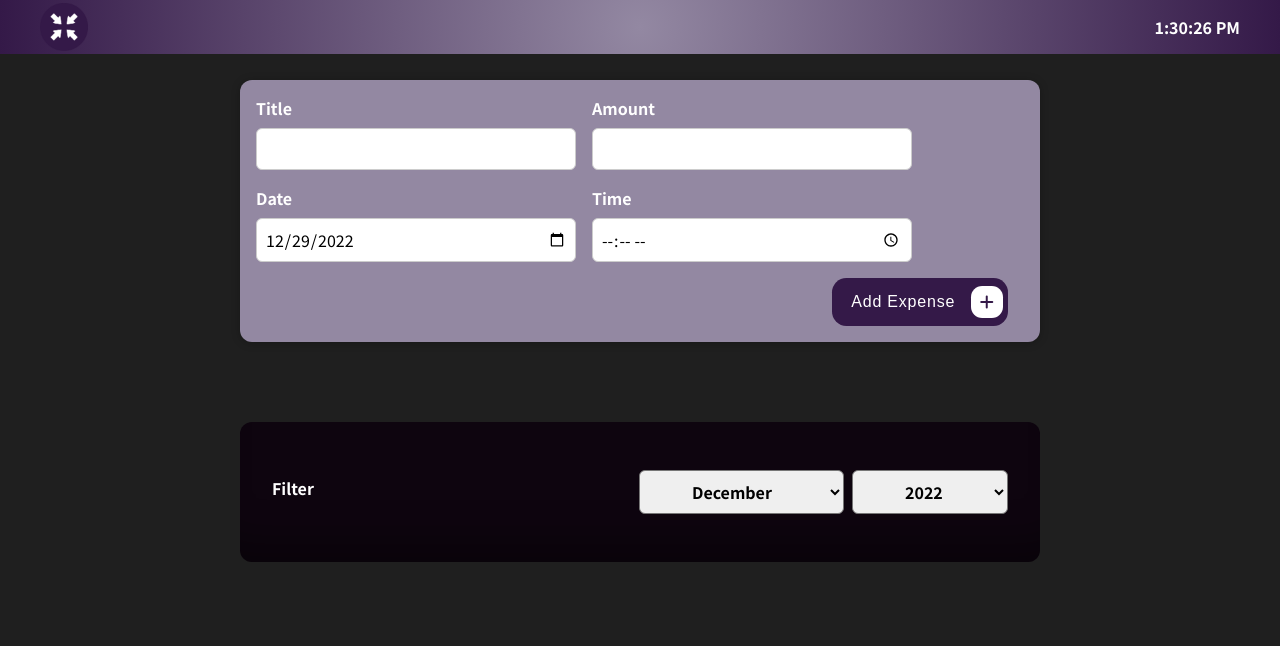
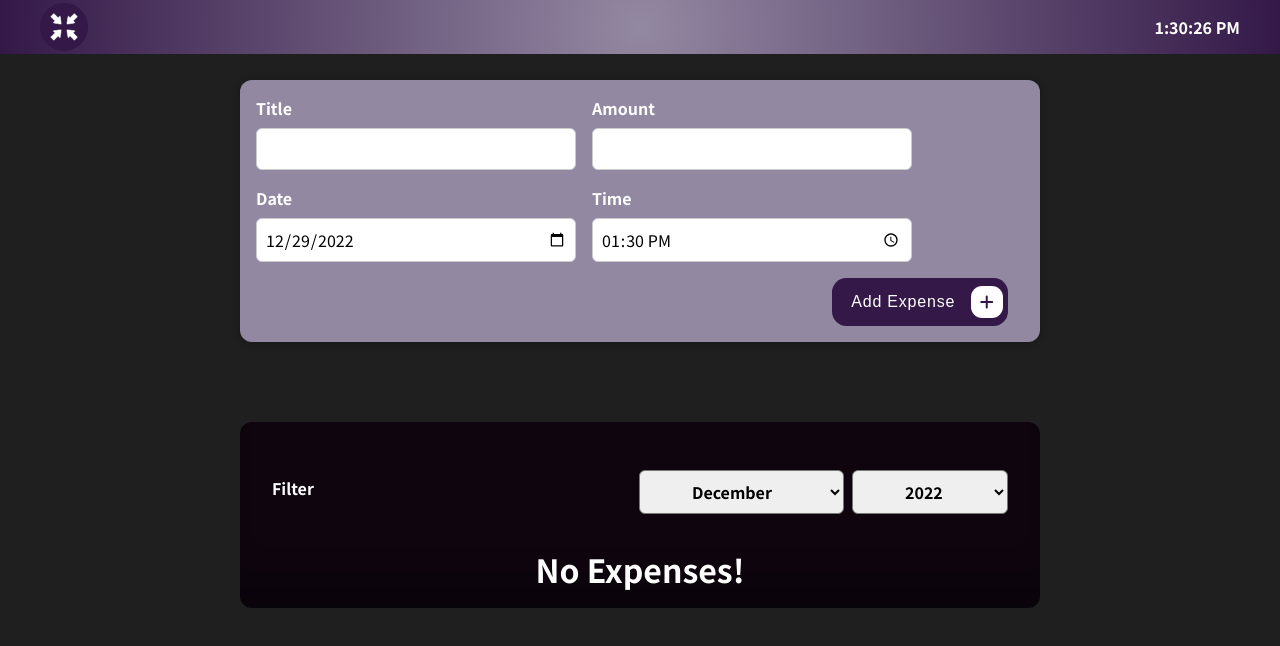
Before and after one commit to rajatdh27/Kharche, a React (Create React App) app: page / in a window 1280 px wide. Shown: the top 646 px of the page. Built offline with nearby package versions, Linux system fonts and the light colour scheme; the HTML template or start-up script is replaced by a standard one.

Commit message:
added chart and debugged the app

```diff
--- a/package.json
+++ b/package.json
@@ -6,9 +6,12 @@
     "@testing-library/jest-dom": "^5.16.5",
     "@testing-library/react": "^13.4.0",
     "@testing-library/user-event": "^13.5.0",
+    "chart.js": "^4.1.1",
+    "d3": "^7.8.0",
     "react": "^18.2.0",
+    "react-chartjs-2": "^5.1.0",
     "react-dom": "^18.2.0",
-    "react-scripts": "5.0.1",
+    "react-scripts": "^5.0.1",
     "react-tsparticles": "^2.7.1",
     "web-vitals": "^2.1.4"
   },
--- a/src/App.js
+++ b/src/App.js
@@ -25,6 +25,25 @@ function App() {
       amount: "450",
       date: new Date(2021, 5, 12),
     },
+    {
+      id: "e5",
+      title: "Toilet Paper",
+      amount: "94.12",
+      date: new Date(2021, 7, 14),
+    },
+    { id: "e6", title: "New TV", amount: 799.49, date: new Date(2021, 7, 12) },
+    {
+      id: "e7",
+      title: "Car Insurance",
+      amount: "294.67",
+      date: new Date(2021, 7, 28),
+    },
+    {
+      id: "e8",
+      title: "New Desk (Wooden)",
+      amount: "450",
+      date: new Date(2021, 7, 12),
+    },
   ]);
   const newExpenseDataHandler = (data) => {
     setExpenses((prevExpenses) => {
--- /dev/null
+++ b/src/components/Chart/Chart.css
@@ -0,0 +1,10 @@
+.chartContainer {
+  display: flex;
+  align-items: center;
+  justify-content: center;
+  background-color: white;
+  width: auto;
+}
+.chart {
+  background-color: rgb(31, 31, 31);
+}
--- /dev/null
+++ b/src/components/Chart/Chart.js
@@ -0,0 +1,50 @@
+import React from "react";
+import "./Chart.css";
+import { Bar } from "react-chartjs-2";
+import {
+  Chart as ChartJS,
+  BarElement,
+  CategoryScale,
+  LinearScale,
+  PointElement,
+} from "chart.js";
+ChartJS.register(BarElement, CategoryScale, LinearScale, PointElement);
+function Chart(props) {
+  const year = props.dt.year;
+  const month =
+    new Date(Date.parse(props.dt.month + " 1, 2012")).getMonth() + 1;
+  const d = new Date(year, month, 0).getDate();
+  const labelArray = [];
+  const graphData = [];
+  for (let i = 0; i < d; i++) {
+    labelArray.push(i + 1);
+    graphData.push(0);
+  }
+  props.data.map((data) => {
+    graphData[Number(data.date.getDate()) - 1] =
+      graphData[Number(data.date.getDate()) - 1] !== 0
+        ? graphData[Number(data.date.getDate()) - 1] + Number(data.amount)
+        : Number(data.amount);
+    return graphData;
+  });
+  const data = {
+    labels: labelArray,
+    datasets: [
+      {
+        label: "First dataset",
+        data: graphData,
+        fill: false,
+        backgroundColor: "#9388a2",
+        borderColor: "#341948",
+        tension: 0.2,
+      },
+    ],
+  };
+  return (
+    <div className="chartContainer">
+      <Bar data={data} />
+    </div>
+  );
+}
+
+export default Chart;
--- a/src/components/Expenses/ExpenseItems.jsx
+++ b/src/components/Expenses/ExpenseItems.jsx
@@ -4,17 +4,13 @@ import ExpenseDate from "./ExpenseDate";
 import Card from "../UI/Card";
 
 function ExpenseItems(props) {
-  const clickHandler = () => {
-    console.log("Hello");
-  };
   return (
     <Card className="expense-item">
       <ExpenseDate date={props.date} />
       <div className="expense-item__description">
         <h2>{props.title}</h2>
-        <div className="expense-item__price">{props.amount}</div>
+        <div className="expense-item__price">&#x20b9;{`${props.amount}`}</div>
       </div>
-      <button onClick={clickHandler}>Click ME</button>
     </Card>
   );
 }
--- a/src/components/Expenses/Expenses.css
+++ b/src/components/Expenses/Expenses.css
@@ -6,3 +6,6 @@
   margin-top: 5rem;
   max-width: 95%;
 }
+.expenses h1 {
+  text-align: center;
+}
--- a/src/components/Expenses/Expenses.jsx
+++ b/src/components/Expenses/Expenses.jsx
@@ -2,6 +2,7 @@ import React, { useState } from "react";
 
 import ExpenseItem from "./ExpenseItems";
 import ExpensesFilter from "./ExpenseFilter";
+import Chart from "../Chart/Chart";
 import Card from "../UI/Card";
 import "./Expenses.css";
 
@@ -14,9 +15,10 @@ const Expenses = (props) => {
   const filterChangeHandler = (selectedYear) => {
     setFilteredDate(selectedYear);
   };
+
   const filteredExpenses = props.items.filter((expense) => {
     return (
-      expense.date.getFullYear() === filteredDate.year &&
+      expense.date.getFullYear().toString() === filteredDate.year.toString() &&
       expense.date.toLocaleString("en-US", { month: "long" }) ===
         filteredDate.month
     );
@@ -27,6 +29,10 @@ const Expenses = (props) => {
         selected={filteredDate}
         onChangeFilter={filterChangeHandler}
       />
+      {filteredExpenses.length === 0 && <h1>No Expenses!</h1>}
+      {filteredExpenses.length > 0 && (
+        <Chart dt={filteredDate} data={filteredExpenses} />
+      )}
       {filteredExpenses.map((item) => {
         return (
           <ExpenseItem
--- a/src/components/New Expense/ExpenseForm.jsx
+++ b/src/components/New Expense/ExpenseForm.jsx
@@ -3,7 +3,12 @@ import "./ExpenseForm.css";
 
 const ExpenseForm = (props) => {
   const date = new Date();
-  const [hr, min] = date.toLocaleTimeString().split(":");
+  const hr = date.getHours().toString();
+  const min =
+    date.getMinutes().toString() < 10
+      ? `0${date.getMinutes().toString()}`
+      : date.getMinutes().toString();
+
   const [month, day, year] = date.toLocaleDateString().split("/");
   const [userInput, setUserInput] = useState({
     enteredTitle: "",
@@ -46,7 +51,11 @@ const ExpenseForm = (props) => {
     };
     setUserInput(() => {
       const date = new Date();
-      const [hr, min] = date.toLocaleTimeString().split(":");
+      const hr = date.getHours().toString();
+      const min =
+        date.getMinutes().toString() < 10
+          ? `0${date.getMinutes().toString()}`
+          : date.getMinutes().toString();
       const [month, day, year] = date.toLocaleDateString().split("/");
       return {
         enteredTitle: "",
```
Also changed, not shown: 1 other file (tests, documents, lock files or other folders).
